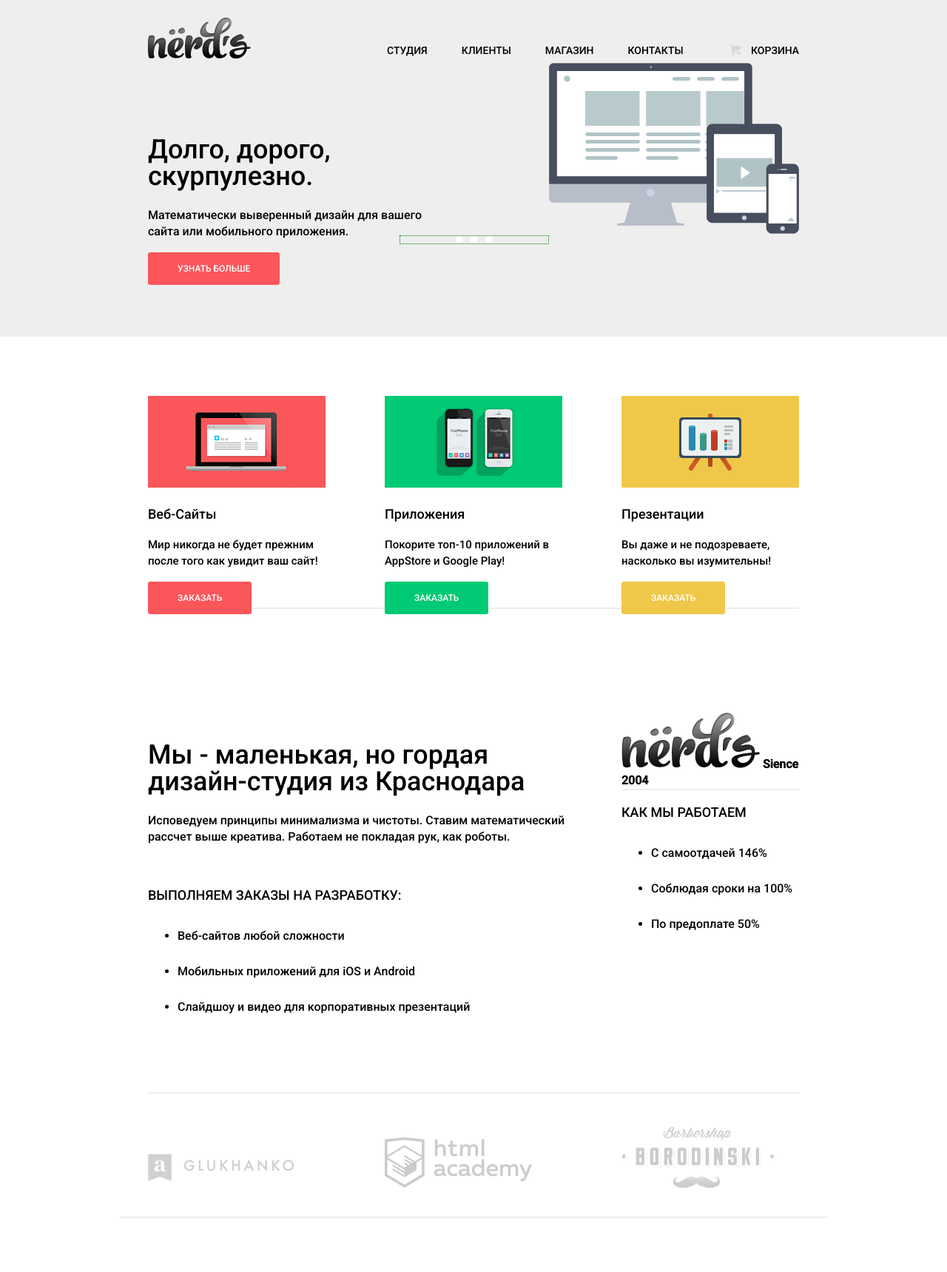
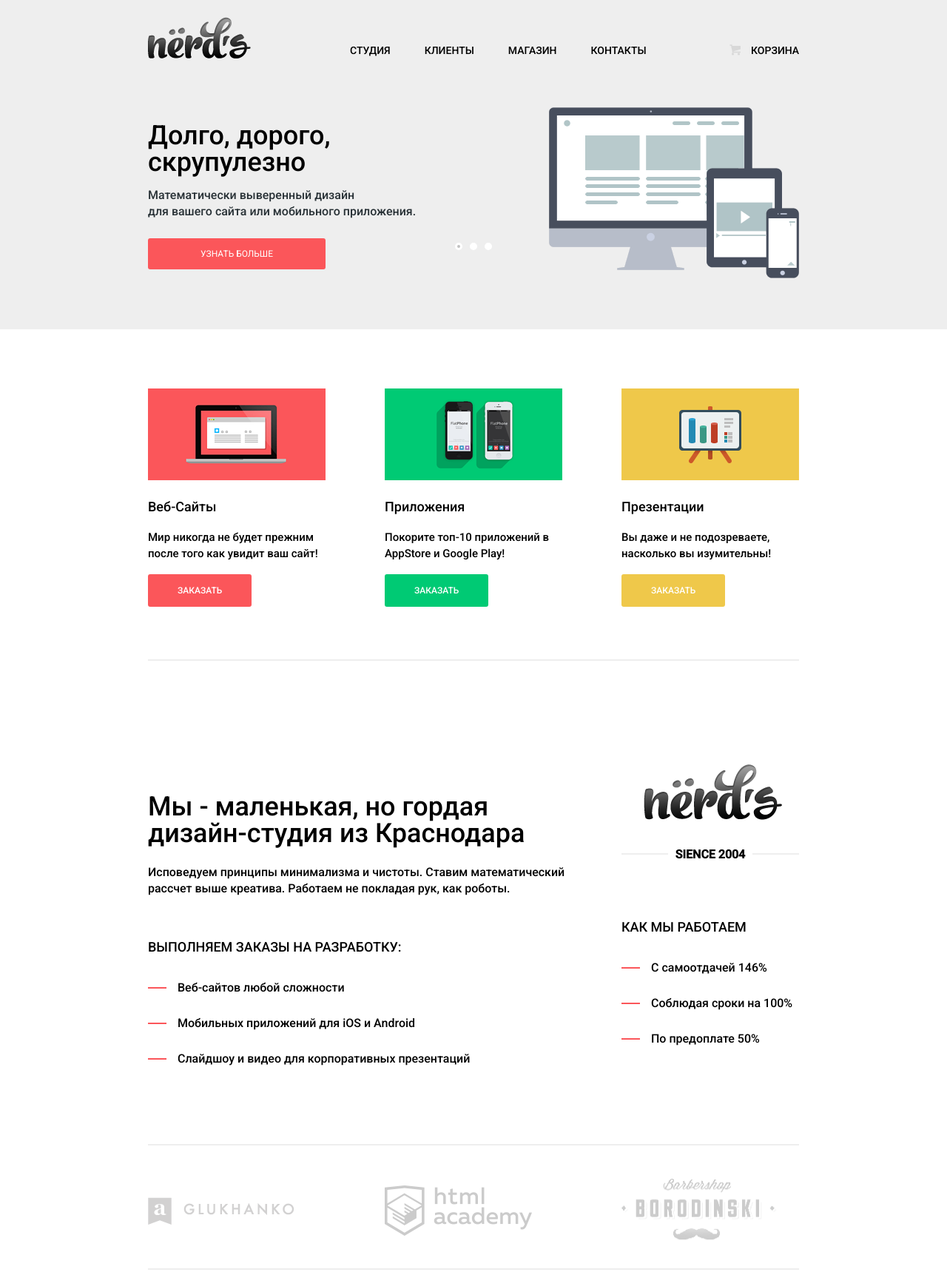
Before and after one commit to VSuchkov/229762-nerds, a plain HTML site: page index.html in a window 1280 px wide. Shown: the top 1719 px of the page at 74% size. Drawn offline with Linux system fonts and the light colour scheme.

Commit message:
декоративые элементы

```diff
--- a/css/style.css
+++ b/css/style.css
@@ -100,12 +100,13 @@ h2 {
 
 .logo-header {
   float: left;
-  width: 300px;
+  width: 150px;
   margin-top: 23px;
+  margin-right: 100px;
 }
 
 .main-navigation {
-  width: 470px;
+  width: 500px;
   float: left;
   text-decoration: none;
 }
@@ -118,6 +119,8 @@ h2 {
   padding-left: 23px;
   padding-right: 23px;
 }
+
+
 
 .basket:hover,
 .main-navigation a:hover{
@@ -164,6 +167,7 @@ h2 {
 
 .sort {
   text-transform: uppercase;
+  position: relative;
 }
 
 
@@ -173,6 +177,31 @@ h2 {
   font-size: 12px;
   line-height: 18px;
   margin-right: 40px;
+}
+
+.triangles {
+  position: absolute;
+  top: -3px;
+  right: 0px;
+
+}
+
+.triangle-down {
+  display: inline-block;
+  width: 0;
+  height: 0;
+  border-left: 5px solid transparent;
+  border-right: 5px solid transparent;
+  border-top: 10px solid #00ca74;
+}
+
+.triangle-up {
+  display: inline-block;
+  width: 0;
+  height: 0;
+  border-left: 5px solid transparent;
+  border-right: 5px solid transparent;
+  border-bottom: 10px solid #c1c1c1;
 }
 
 .user-block {
@@ -204,56 +233,159 @@ h2 {
   opacity: 0.3;
 }
 
+.basket:hover::before {
+  background: url("../img/.icon-basket copy 3.png") no-repeat;
+  background-position: 0px 0px;
+  opacity: 1;
+
+}
+
+
+
 .slider-box {
-  background-color: #eeeeee;
+  padding-top: 50px;
+
+  background: #eeeeee;
 }
 
 .slider {
   position: relative;
+
   width: 880px;
-  height: 340px;
+  min-height: 310px;
   margin: 0 auto;
+  overflow: hidden;
 }
 
-.slide-content {
-  float: left;
-  width: 380px;
-  padding-bottom: 79px;
-  padding-top: 75px;
+.slide {
+  position: absolute;
+  top: 0;
+  left: 0;
+
+  width: 100%;
+  height: 310px;
+
+  background-repeat: no-repeat;
+  background-position: 100% 10px;
+
+  -webkit-transition: left 0.3s ease;
+     -moz-transition: left 0.3s ease;
+          transition: left 0.3s ease;
 }
 
-.slide-content p{
-  margin-bottom: 30px;
+.slider input[type="radio"] {
+  display: none;
 }
 
 .slider-controls {
   position: absolute;
   bottom: 95px;
   left: 50%;
+  z-index: 10;
+
   width: 200px;
-  height: 10px;
   margin-left: -100px;
+
   text-align: center;
-  border: 1px dotted green;
-  z-index: 1000;
 }
 
-.slider-controls i {
+.slider-controls label {
   display: inline-block;
   width: 4px;
   height: 4px;
   margin: 0 3px;
-  background: white;
+
+  vertical-align: top;
+
+  background: #ffffff;
   border: 3px solid white;
-  vertical-align: top;
   border-radius: 50%;
   cursor: pointer;
 }
 
+.slide-text {
+  width: 500px;
+  padding: 30px 0;
+}
 
+.slide-title {
+  font-weight: 500;
+  font-size: 36px;
+  line-height: 36px;
+}
 
-.slider-img {
-  float: right;
+.slide p {
+  font-weight: 500;
+  line-height: 22px;
+  color: #283136;
+}
+
+.slide .btn {
+  display: block;
+  width: 220px;
+  margin-top: 25px;
+  padding: 12px 10px;
+
+  font-weight: 300;
+  font-size: 12px;
+  text-align: center;
+  color: #ffffff;
+  text-transform: uppercase;
+  text-decoration: none;
+
+  background: #fb565a;
+  border-radius: 3px;
+}
+
+.slide:nth-child(1) {
+  background-image: url("../img/platform image.png");
+}
+
+.slide:nth-child(2) {
+  background-image: url("../img/calc.png");
+}
+
+.slide:nth-child(3) {
+  background-image: url("../img/robot.png");
+}
+
+#btn-1:checked ~ .slides .slide:nth-child(1) {
+  left: 0;
+}
+
+#btn-1:checked ~ .slides .slide:nth-child(2),
+#btn-1:checked ~ .slides .slide:nth-child(3) {
+  left: 880px;
+}
+
+#btn-2:checked ~ .slides .slide:nth-child(1) {
+  left: -880px;
+}
+
+#btn-2:checked ~ .slides .slide:nth-child(2) {
+  left: 0;
+}
+
+#btn-2:checked ~ .slides .slide:nth-child(3) {
+  left: -880px;
+}
+
+#btn-3:checked ~ .slides .slide:nth-child(1) {
+  left: -880px;
+}
+
+#btn-3:checked ~ .slides .slide:nth-child(2) {
+  left: -880px;
+}
+
+#btn-3:checked ~ .slides .slide:nth-child(3) {
+  left: 0;
+}
+
+#btn-1:checked ~ .slider-controls label[for="btn-1"],
+#btn-2:checked ~ .slider-controls label[for="btn-2"],
+#btn-3:checked ~ .slider-controls label[for="btn-3"] {
+  background: #c1c1c1;
 }
 
 .banner {
@@ -285,6 +417,7 @@ h2 {
   float: left;
   width: 240px;
   margin-right: 80px;
+  margin-bottom: 80px;
 }
 
 .services p{
@@ -311,13 +444,34 @@ h2 {
   margin-bottom: 53px;
 }
 
+.content-list {
+
+}
+
 .content-list h2{
   text-transform: uppercase;
 }
 
 .content-list li{
   line-height: 3;
+  list-style: none;
+  position: relative;
 }
+
+.content-list li::before {
+
+  content: "";
+  position: absolute;
+
+  width: 25px;
+  height: 2px;
+  background-color: #fb565a;
+  left: -40px;
+  top: 23px;
+}
+
+
+
 
 .about-us-content-right {
   float: right;
@@ -326,30 +480,61 @@ h2 {
   padding-bottom: 75px;
 }
 
+.logo-about-us {
+  padding-left: 30px;
+  width: 240px;
+}
+
+.year-open {
+  margin-top: 30px;
+  margin-bottom: 70px;
+  text-align: center;
+}
+
+.year-open b {
+  position: relative;
+  display: inline-block;
+  margin: 0;
+  padding: 0 10px;
+  font-size: 16px;
+  text-align: center;
+  background: red;
+  z-index: 2;
+  background: #ffffff;
+  text-transform: uppercase;
+}
+
+.year-open::after {
+  position: relative;
+  top: -13px;
+  content: "";
+  display: block;
+  border-bottom: 2px solid #eeeeee;
+  z-index: 1;
+}
+
 .friends-list {
   min-height: 166px;
-  margin: 0 -38px 85px;
+  margin-bottom: 85px;
   border-bottom: 2px #eeeeee solid;
+
 }
 
-.gluchanko {
-  padding-top: 67px;
+.container-for-friends {
+  margin: 0 -38px;
+  min-height: 166px;
 }
 
-.academy {
-  padding-top: 55px;
-}
 
-.borodinski {
-  padding-top: 45px;
-}
 
 .logo-friend {
   display: inline-block;
   width: 240px;
+
   vertical-align: middle;
   margin: 0 38px;
   opacity: 0.2;
+  padding-top: 45px;
 }
 
 .logo-friend:last-child {
@@ -361,23 +546,26 @@ h2 {
 }
 
 .map {
-  padding-top: 85px;
+
   position: relative;
-  height: 400px;
+
+}
+
+.map .container {
+
+  position: relative;
+
 }
 
 .map-frame {
-  position: absolute;
-  top: 0;
-  left: 180px;
-  height: 400px;
-  width: 880px;
-  background: url("../img/map.jpg") no-repeat;
+  width: 100%
 }
+
+
 
 .map-contacts {
   position: absolute;
-  float: left;
+
   margin-top: 90px;
   margin-bottom: 90px;
   top: -2px;
@@ -629,6 +817,11 @@ input[type="radio"]:checked + label::after {
 
 .item-img {
   position: relative;
+  z-index: 3;
+}
+
+.item-img:hover {
+  z-index: 1;
 }
 
 .catalog-item::after {
@@ -668,10 +861,16 @@ input[type="radio"]:checked + label::after {
   width: 200px;
   right: 20px;
   text-align: center;
-  padding-bottom: 30px;
+  height: 200px;
+  z-index: 2;
+
+}
+
+.catalog-item-desc:hover{
+  z-index: 4;
+}
 
 
-}
 
 .catalog-item-desc h2 {
   display: block;
--- a/index.html
+++ b/index.html
@@ -2,8 +2,9 @@
 <html lang="ru">
   <head>
     <meta charset="utf-8">
+
+    <link href="https://fonts.googleapis.com/css?family=Roboto:400,500&subset=cyrillic" rel="stylesheet">
     <link href="css/normalize.css" rel="stylesheet">
-    <link href="https://fonts.googleapis.com/css?family=Roboto:400,500&subset=cyrillic" rel="stylesheet">
     <link href="css/style.css" rel="stylesheet">
 
     <title>HTML Academy: Нёрдс</title>
@@ -14,7 +15,9 @@
         <div class="logo-header">
           <img src="img/logo header.png" width="139" height="56" alt="Нёрдс">
         </div>
+
         <nav class="main-navigation">
+
           <ul class="navigation-list">
             <li class="navigation-list-item">
               <a href="#">Студия</a>
@@ -36,63 +39,37 @@
        </div>
     </header>
     <div class="slider-box">
-      <div class="container clearfix">
-        <div class="slider">
-          <div class="slider-controls">
-            <i class="active"></i>
-            <i></i>
-            <i></i>
-          </div>
-          <div class="slider-item">
-            <div class="slide-content">
-              <h1>
-                Долго, дорого, скурпулезно.
-              </h1>
-              <p>
-                Математически выверенный дизайн для вашего сайта или мобильного приложения.
-              </p>
-              <a href="#" class="btn btn-slider" >
-                Узнать больше
-              </a>
-            </div>
-            <div class="slider-img">
-              <img src="img/platform image.png" height="231" width="338" alt="Гаджеты">
+      <div class="slider">
+        <input type="radio" id="btn-1" name="toggle" checked>
+        <input type="radio" id="btn-2" name="toggle">
+        <input type="radio" id="btn-3" name="toggle">
+        <div class="slider-controls">
+          <label for="btn-1"></label>
+          <label for="btn-2"></label>
+          <label for="btn-3"></label>
+        </div>
+        <div class="slides">
+          <div class="slide">
+            <div class="slide-text">
+              <div class="slide-title">Долго, дорого,<br>скрупулезно</div>
+              <p>Математически выверенный дизайн<br>для вашего сайта или мобильного приложения.</p>
+              <a class="btn" href="#">Узнать больше</a>
             </div>
           </div>
-        <!--
-          <div class="slider-item-2">
-            <div class="slide-content">
-              <h1>
-                Долго, дорого, скурпулезно.
-              </h1>
-              <p>
-                Математически выверенный дизайн для вашего сайта или мобильного приложения.
-              </p>
-              <a href="#" class="btn btn-slider" >
-                Узнать больше
-              </a>
-            </div>
-            <div class="slider-img">
-              <img src="img/platform image.png" height="231" width="338" alt="Гаджеты">
+          <div class="slide">
+            <div class="slide-text">
+              <div class="slide-title">Любите ли вы математику,<br> как любим ее мы?</div>
+              <p>Нашим дизайнерам мы удаляем нейроны, ответственные<br>за креатив, чтобы дать им возможность все просчитать.</p>
+              <a class="btn" href="#">Узнать больше</a>
             </div>
           </div>
-          <div class="slider-item-3">
-            <div class="slide-content">
-              <h1>
-                Долго, дорого, скурпулезно.
-              </h1>
-              <p>
-                Математически выверенный дизайн для вашего сайта или мобильного приложения.
-              </p>
-              <a href="#" class="btn btn-slider" >
-                Узнать больше
-              </a>
-            </div>
-            <div class="slider-img">
-              <img src="img/platform image.png" height="231" width="338" alt="Гаджеты">
+          <div class="slide">
+            <div class="slide-text">
+              <div class="slide-title">Только наркотики,<br> только хардкор!</div>
+              <p>Все дизайнерские решения в нашей компании принимаются только под воздействием качественных галлюциногенов.</p>
+              <a class="btn" href="#">Узнать больше</a>
             </div>
           </div>
-      -->
         </div>
       </div>
     </div>
@@ -161,12 +138,16 @@
         </div>
         </div>
         <div class="about-us-content-right">
-          <div class="logo about-us">
+          <div class="logo-about-us">
             <img src="img/logo content.png" height="75" width="187" alt="Нёрдс">
+            <br>
+          </div>
+          <div class="year-open">
             <b>
               Sience 2004
             </b>
           </div>
+
           <div class="content-list">
             <h2>
               Как мы работаем
@@ -180,6 +161,7 @@
         </div>
       </div>
       <div class="friends-list clearfix">
+        <div class="container-for-friends">
         <div class="logo-friend gluchanko">
           <img src="img/gluchanko-friend.png" height="37" width="198" alt="Глуханко">
         </div>
@@ -190,9 +172,14 @@
           <img src="img/borodinski-friend.png" height="86" width="209" alt="Бородинский">
         </div>
       </div>
+      </div>
     </main>
-    <div class="map clearfix">
+    <div class="map">
       <div class="map-frame">
+
+      <iframe src="https://www.google.com/maps/embed?pb=!1m18!1m12!1m3!1d499.64976571323854!2d30.32253612926436!3d59.93879487065995!2m3!1f0!2f0!3f0!3m2!1i1024!2i768!4f13.1!3m3!1m2!1s0x4696310fca5ba729%3A0xea9c53d4493c879f!2z0JHQvtC70YzRiNCw0Y8g0JrQvtC90Y7RiNC10L3QvdCw0Y8g0YPQuy4sIDE5LCDQodCw0L3QutGCLdCf0LXRgtC10YDQsdGD0YDQsywgMTkxMTg2!5e0!3m2!1sru!2sru!4v1472206631297" width="100%" height="416" frameborder="0" style="border:0" allowfullscreen></iframe>
+
+
       </div>
       <div сlass="container">
         <div class="map-contacts">
```
Also changed, not shown: catalog.html (+16 -4 lines), img/.icon-basket copy 3.png (added).
